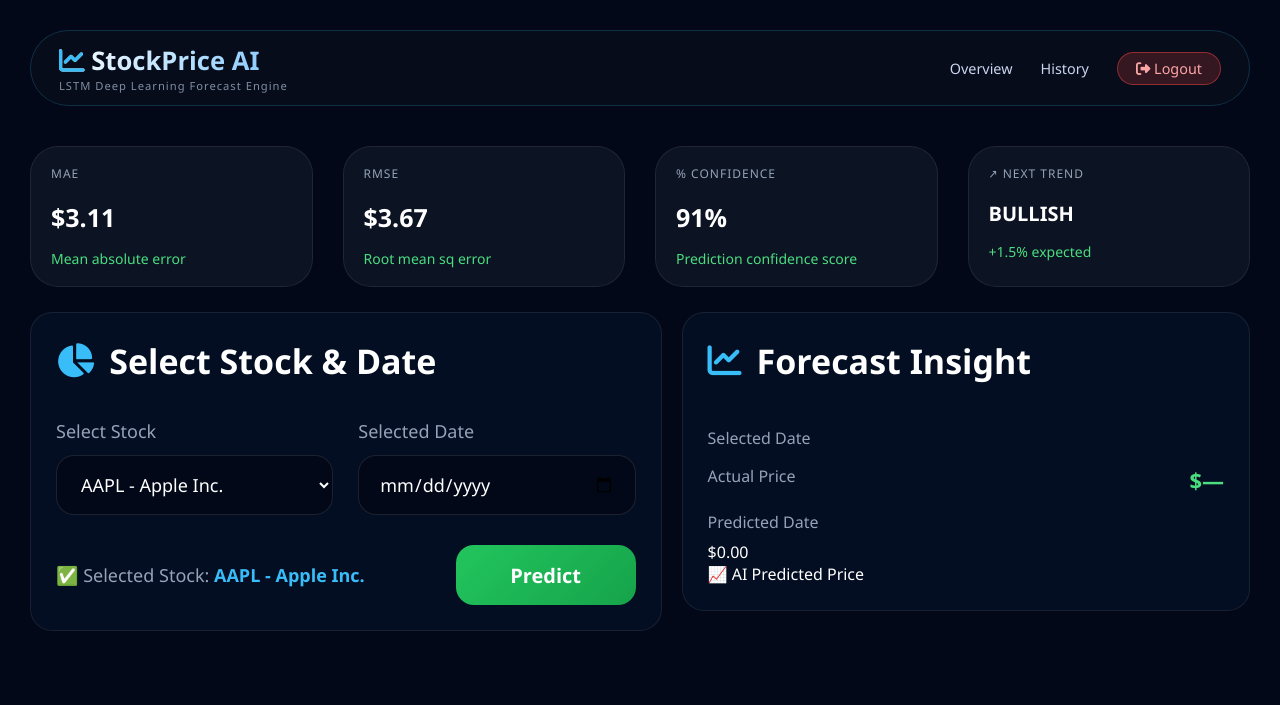
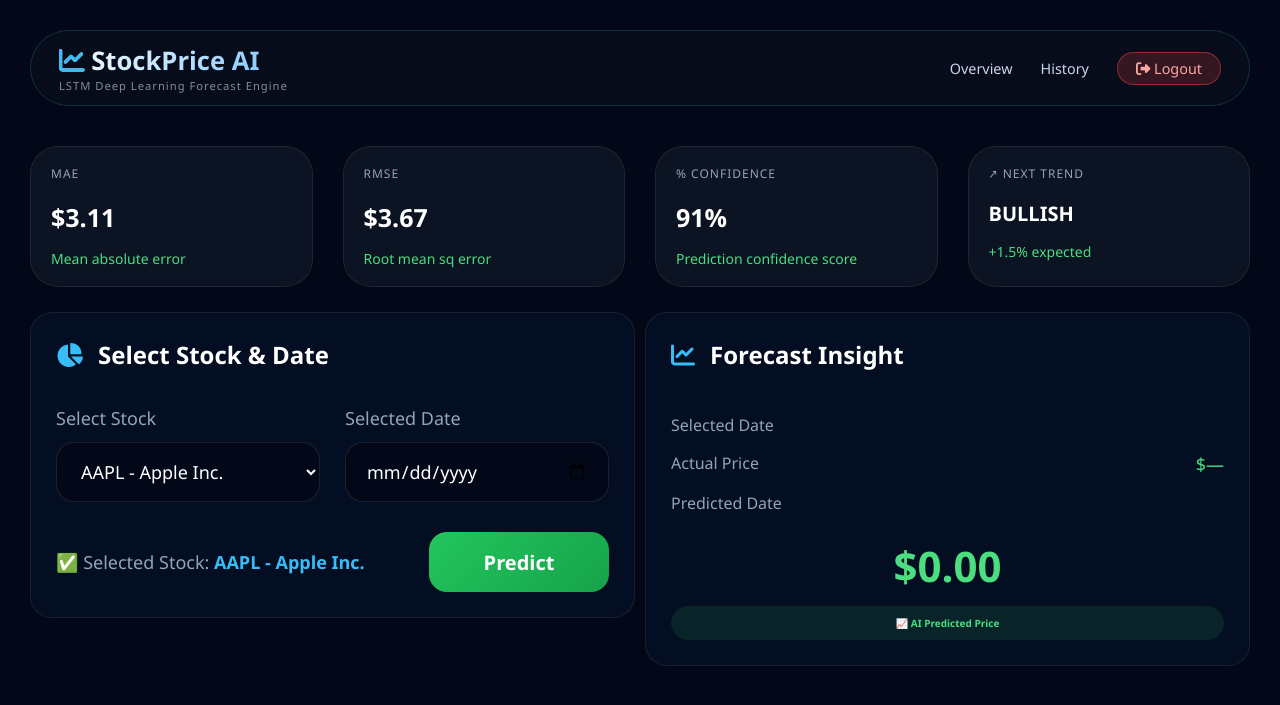
Before and after one commit to uwasealliane/Stock_Prediction, a Flask app: template templates/index.html in a window 1280 px wide. Shown: the top 705 px of the page. Run offline with Flask 3, Linux system fonts and the light colour scheme; the template is opened without the code that fills it, so the values that code supplies are empty; parts of the project's set-up code (start-up, migrations or seed data) failed here and were passed over.

Commit message:
UI_design

```diff
--- a/static/style.css
+++ b/static/style.css
@@ -193,9 +193,9 @@
 
     display:grid;
 
-    grid-template-columns:1fr 0.9fr;
+    grid-template-columns:0.9fr 0.9fr;
 
-    gap:20px;
+    gap:10px;
 
     align-items:start;
 }
@@ -228,7 +228,7 @@
 
     color:white;
 
-    font-size:34px;
+    font-size:24px;
 
     margin-bottom:35px;
 
@@ -381,6 +381,8 @@
 
     padding:8px 0;
 
+}
+
 .forecast-label{
 
     color:#94a3b8;
@@ -392,9 +394,8 @@
 
     color:white;
 
-    font-size:22px;
+    font-size:18px;
 
-    font-weight:600;
 }
 
 .green{
@@ -425,7 +426,7 @@
 
 .prediction-badge{
 
-    margin-top:25px;
+    margin-top:12px;
 
     background:rgba(34,197,94,0.12);
 
@@ -433,11 +434,11 @@
 
     text-align:center;
 
-    padding:18px;
+    padding:10px;
 
     border-radius:20px;
 
-    font-size:20px;
+    font-size:10px;
 
     font-weight:600;
 }
```
Lines whose indentation alone changed are shown as unchanged.
